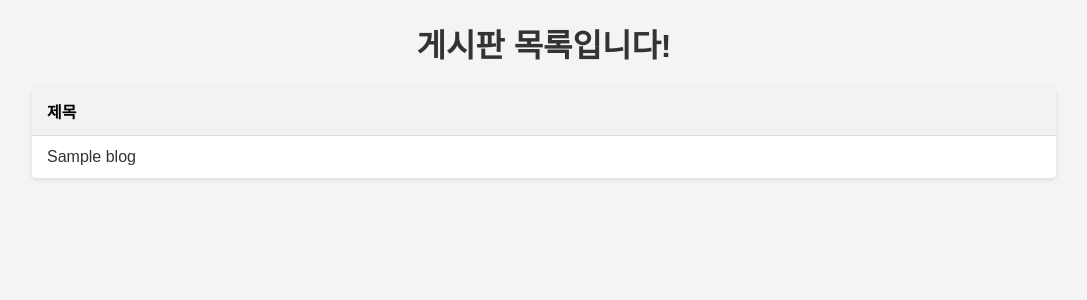
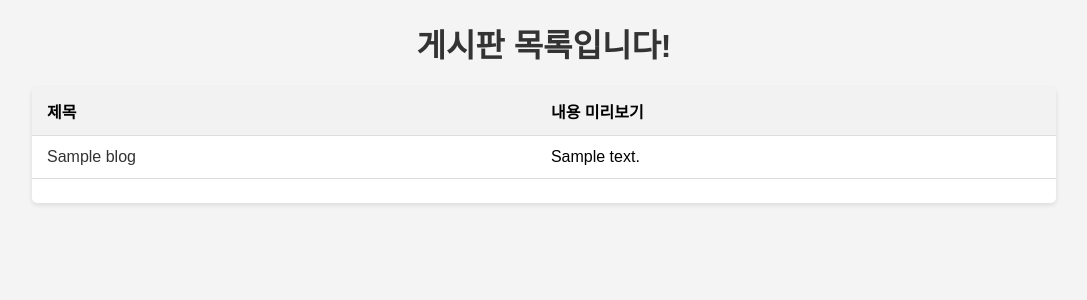
Before and after one commit to ruudska6/likelion_assignmnet5, a Django app: template assignment/blog/templates/list.html in a window 1280 px wide. Shown: the top 300 px of the page, without its empty margins (96-1183 px from the left). Run offline with Django 5.2, Linux system fonts and the light colour scheme; the template is opened without the code that fills it: most values are stand-ins (such as "Sample title", 1, 10 or a date in 2020); data that the repository does not hold is empty.

Commit message:
second push

```diff
--- a/assignment/blog/templates/list.html
+++ b/assignment/blog/templates/list.html
@@ -40,6 +40,9 @@
         a:hover {
             color: #007bff;
         }
+        .separator {
+            border-top: 1px solid #ddd;
+        }
     </style>
 </head>
 <body>
@@ -47,10 +50,15 @@
     <table>
         <tr>
             <th>제목</th>
+            <th>내용 미리보기</th>
         </tr>
         {% for blog in blogs %}
             <tr>
                 <td><a href="{% url 'detail' blog.pk %}">{{ blog.title }}</a></td>
+                <td>{{ blog.content|truncatechars:50 }}</td>
+            </tr>
+            <tr class="separator">
+                <td colspan="2"></td>
             </tr>
         {% endfor %}
     </table>
```
